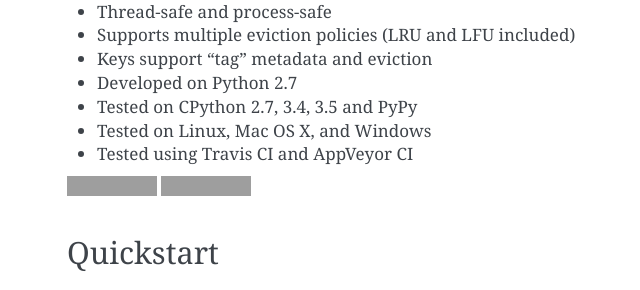
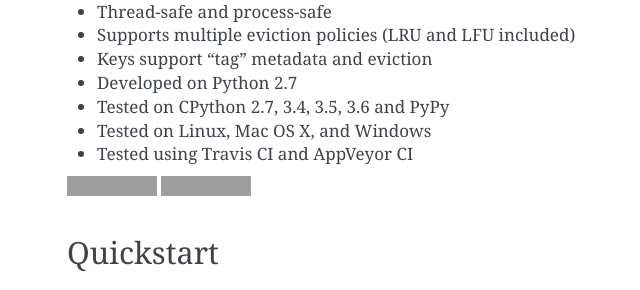
Before and after one commit to grantjenks/python-diskcache, a Sphinx documentation site: the page built from docs/index.rst, in a window 1280 px wide and 900 px high, scrolled down 1174 px, cut to the strip 165-455 px from the top of the window. Shown: the whole strip, without its empty margins (353-993 px from the left). Built offline with Sphinx 7.4.7, drawn with Linux system fonts in a browser that asks for light colours; grey boxes are pictures that could not be loaded.

```diff
--- a/README.rst
+++ b/README.rst
@@ -63,7 +63,7 @@ Features
 - Supports multiple eviction policies (LRU and LFU included)
 - Keys support "tag" metadata and eviction
 - Developed on Python 2.7
-- Tested on CPython 2.7, 3.4, 3.5 and PyPy
+- Tested on CPython 2.7, 3.4, 3.5, 3.6 and PyPy
 - Tested on Linux, Mac OS X, and Windows
 - Tested using Travis CI and AppVeyor CI
 
--- a/docs/development.rst
+++ b/docs/development.rst
@@ -71,6 +71,7 @@ Testing
 * CPython 2.7
 * CPython 3.4
 * CPython 3.5
+# CPython 3.6
 * PyPy2
 
 Testing uses `tox <https://pypi.python.org/pypi/tox>`_. If you don't want to
--- a/docs/index.rst
+++ b/docs/index.rst
@@ -63,7 +63,7 @@ Features
 - Supports multiple eviction policies (LRU and LFU included)
 - Keys support "tag" metadata and eviction
 - Developed on Python 2.7
-- Tested on CPython 2.7, 3.4, 3.5 and PyPy
+- Tested on CPython 2.7, 3.4, 3.5, 3.6 and PyPy
 - Tested on Linux, Mac OS X, and Windows
 - Tested using Travis CI and AppVeyor CI
 
--- a/setup.py
+++ b/setup.py
@@ -43,6 +43,7 @@ setup(
         'Programming Language :: Python :: 3',
         'Programming Language :: Python :: 3.4',
         'Programming Language :: Python :: 3.5',
+        'Programming Language :: Python :: 3.6',
         'Programming Language :: Python :: Implementation :: CPython',
         'Programming Language :: Python :: Implementation :: PyPy',
     ),
```
Also changed, not shown: .travis.yml.
